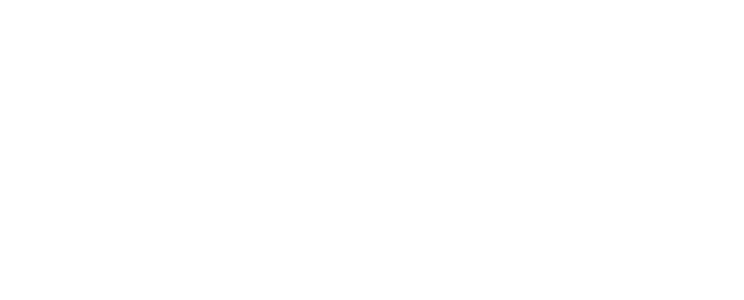
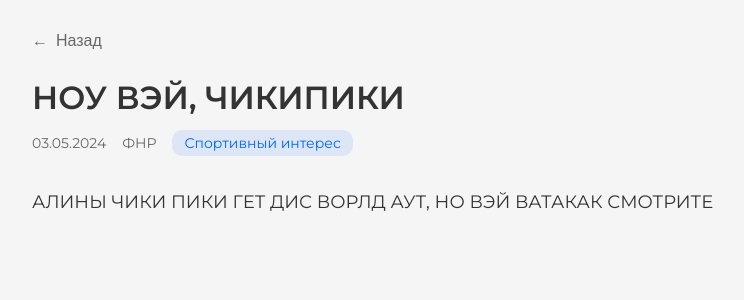
Before and after one commit to echo-tokyo/rniirs_hack, a Vue app: page /news/1 in a window 1280 px wide. Before the commit this address had no page. Shown: the top 300 px of the page, without its empty margins (0-744 px from the left). Built offline with nearby package versions, Linux system fonts and the light colour scheme.

Commit message:
NewsPage with fake request

```diff
--- a/src/app/router/routes.js
+++ b/src/app/router/routes.js
@@ -1,4 +1,4 @@
-import { Main, SignIn } from "@/pages";
+import { Main, SignIn, NewsPage } from "@/pages";
 
 export const routes = [
   {
@@ -11,4 +11,10 @@ export const routes = [
     name: 'main',
     component: Main,
   },
+  {
+    path: '/news/:id',
+    name: 'news',
+    component: NewsPage,
+    props: true
+  }
 ];
--- a/src/components/NewsCard.vue
+++ b/src/components/NewsCard.vue
@@ -4,10 +4,14 @@ const props = defineProps({
     description: String,
     date: String,
     category: String,
+    id: {
+        type: [String, Number],
+        required: true
+    }
 })
 </script>
 <template>
-<div class="NewsCard-container">
+<div class="NewsCard-container" @click="$router.push(`/news/${props.id}`)">
     <div class="NewsCard-information">
         <div class="News-information__text">
             <h2 class="NewsCard-information__header">{{ props.header }}</h2>
@@ -32,6 +36,13 @@ const props = defineProps({
     height: 180px;
     display: flex;
     position: relative;
+    cursor: pointer;
+    transition: transform 0.2s ease, box-shadow 0.2s ease;
+}
+
+.NewsCard-container:hover {
+    transform: translateY(-2px);
+    box-shadow: 0 6px 12px rgba(0, 0, 0, 0.15);
 }
 
 .NewsCard-information {
--- a/src/pages/index.js
+++ b/src/pages/index.js
@@ -1,2 +1,3 @@
 export {default as SignIn} from './signin/SignIn.vue'
 export {default as Main} from './main/Main.vue'
+export {default as NewsPage} from './news/NewsPage.vue'
--- a/src/pages/main/Main.vue
+++ b/src/pages/main/Main.vue
@@ -47,7 +47,13 @@ const sortOptions = [
     </div>
   </div>
   <div class="NewsContainer">
-    <NewsCard header="НОУ ВЭЙ, ЧИКИПИКИ" description="АЛИНЫ ЧИКИ ПИКИ ГЕТ ДИС ВОРЛД АУТ, НО ВЭЙ ВАТАКАК СМОТРИТЕ" date="03.05.2024" category="Спортивный интерес"></NewsCard>
+    <NewsCard
+      id="1"
+      header="НОУ ВЭЙ, ЧИКИПИКИ"
+      description="АЛИНЫ ЧИКИ ПИКИ ГЕТ ДИС ВОРЛД АУТ, НО ВЭЙ ВАТАКАК СМОТРИТЕ"
+      date="03.05.2024"
+      category="Спортивный интерес"
+    />
   </div>
 </template>
 
--- /dev/null
+++ b/src/pages/news/NewsPage.vue
@@ -0,0 +1,136 @@
+<script setup>
+import { ref, onMounted } from 'vue'
+import { useRoute } from 'vue-router'
+
+const route = useRoute()
+const newsData = ref({
+  header: '',
+  description: '',
+  date: '',
+  category: ''
+})
+
+// Здесь имитируем получение данных
+// В реальном приложении здесь был бы API запрос
+onMounted(() => {
+  // Временные тестовые данные
+  const mockData = {
+    1: {
+      header: "НОУ ВЭЙ, ЧИКИПИКИ",
+      description: "АЛИНЫ ЧИКИ ПИКИ ГЕТ ДИС ВОРЛД АУТ, НО ВЭЙ ВАТАКАК СМОТРИТЕ",
+      date: "03.05.2024",
+      category: "Спортивный интерес",
+      author: "ФНР"
+    }
+  }
+
+  const id = route.params.id
+  if (mockData[id]) {
+    newsData.value = mockData[id]
+  }
+})
+</script>
+
+<template>
+  <div class="news-page">
+    <div class="news-container">
+      <button class="back-button" @click="$router.back()">
+        <span>←</span> Назад
+      </button>
+
+      <div class="news-header">
+        <h1 class="title">{{ newsData.header }}</h1>
+        <div class="meta-info">
+          <span class="date">{{ newsData.date }}</span>
+          <span class="date">{{ newsData.author }}</span>
+          <span class="category">{{ newsData.category }}</span>
+        </div>
+      </div>
+
+      <div class="news-content">
+        <p>{{ newsData.description }}</p>
+      </div>
+    </div>
+  </div>
+</template>
+
+<style scoped>
+.news-page {
+  min-height: 100vh;
+  background: #f5f5f5;
+  padding: 2rem 0;
+}
+
+.news-container {
+  max-width: 1280px;
+  margin: 0 auto;
+  padding: 0 2rem;
+}
+
+.back-button {
+  background: none;
+  border: none;
+  display: flex;
+  align-items: center;
+  gap: 8px;
+  font-size: 16px;
+  color: #666;
+  cursor: pointer;
+  padding: 0;
+  margin-bottom: 2rem;
+}
+
+.back-button:hover {
+  color: #0066FF;
+}
+
+.news-header {
+  margin-bottom: 2rem;
+}
+
+.title {
+  font-size: 32px;
+  font-weight: 600;
+  margin: 0 0 1rem 0;
+  color: #333;
+}
+
+.meta-info {
+  display: flex;
+  gap: 1rem;
+  align-items: center;
+}
+
+.date {
+  color: #666;
+  font-size: 14px;
+}
+
+.category {
+  background: rgba(0, 102, 255, 0.1);
+  color: #0066FF;
+  padding: 6px 12px;
+  border-radius: 10px;
+  font-size: 14px;
+}
+
+.news-content {
+  font-size: 18px;
+  line-height: 1.6;
+  color: #333;
+}
+
+@media (max-width: 767px) {
+  .news-container {
+    padding: 0 1rem;
+  }
+
+  .title {
+    font-size: 24px;
+  }
+
+  .news-content {
+    font-size: 16px;
+  }
+}
+</style>
```
